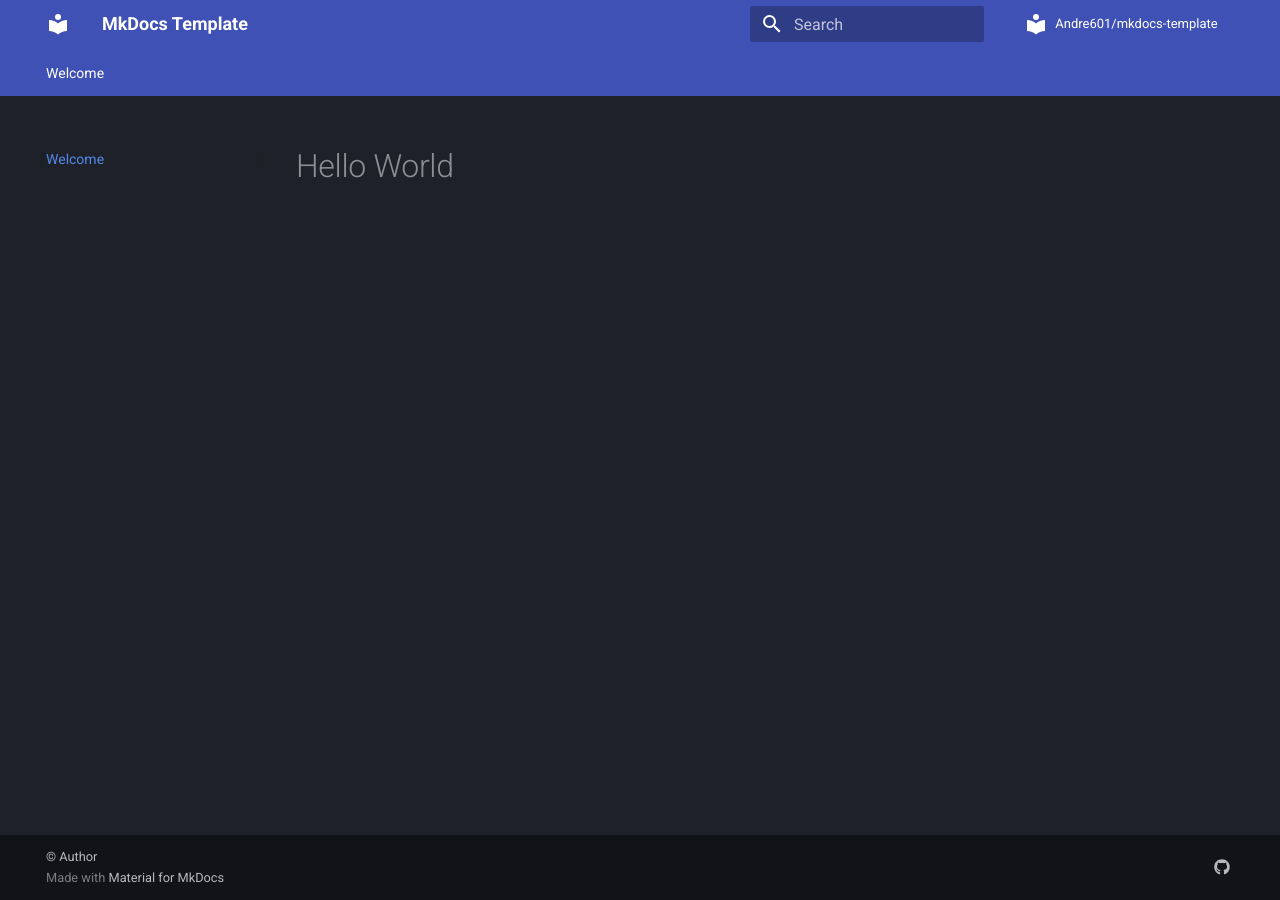
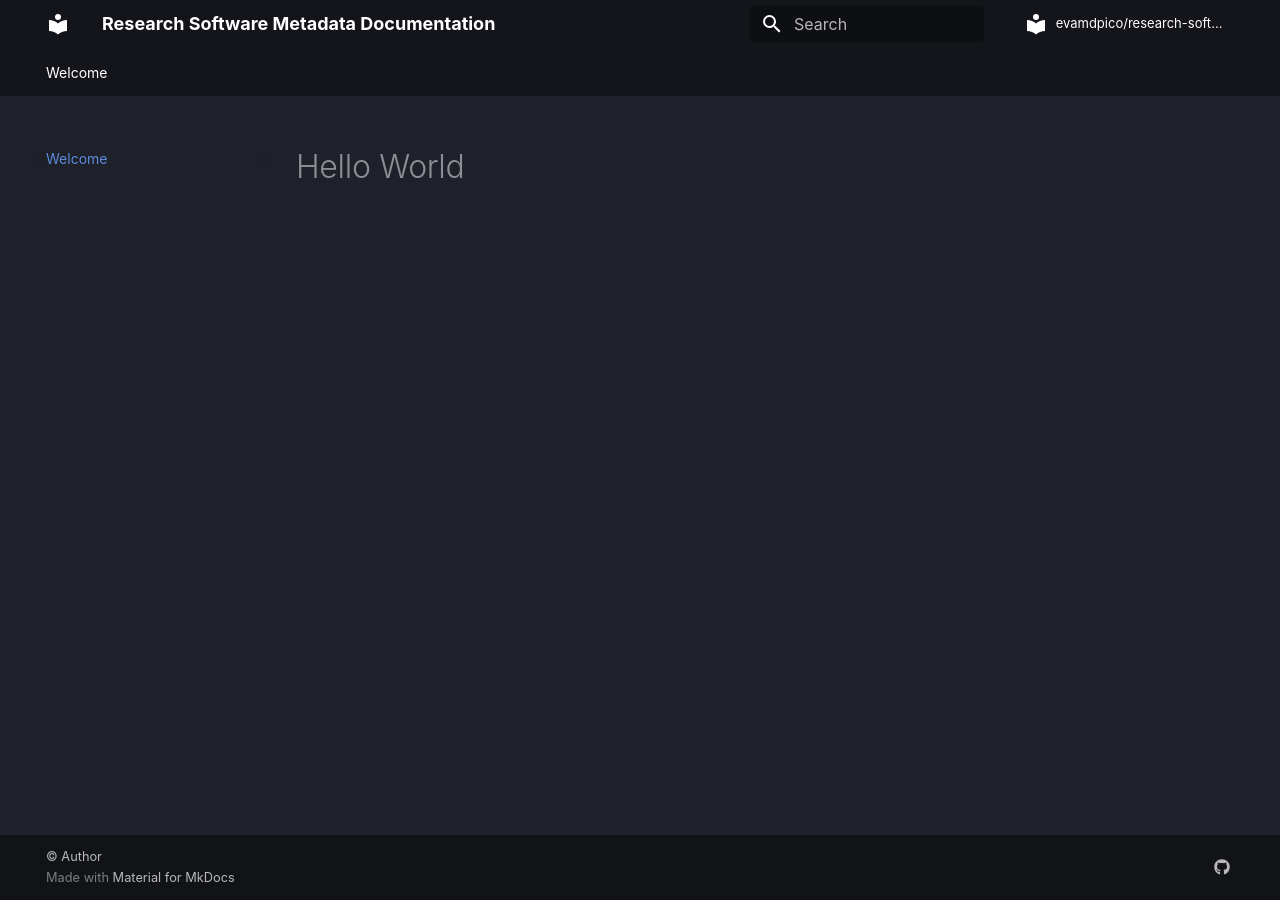
Before and after one commit to inab/research-software-etl, an MkDocs documentation site: the page built from docs/index.md, in a window 1280 px wide. Built offline with MkDocs 1.6.1 and Material for MkDocs 9.7.7, drawn with Linux system fonts in a browser that asks for light colours; some web fonts are replaced; comment, search, counter and statistics services are not loaded.

Commit message:
Update file mkdocs.yml

```diff
--- a/mkdocs.yml
+++ b/mkdocs.yml
@@ -27,9 +27,9 @@
 # | - https://www.mkdocs.org/user-guide/configuration/#site_url                                            |
 # |                                                                                                        |
 # +--------------------------------------------------------------------------------------------------------+
-site_name: MkDocs Template
-site_description: 'A template for future MkDocs wikis'
-site_author: 'Andre_601'
+site_name: Research Software Metadata Documentation
+site_description: 'Research Software Metadata Documentation'
+site_author: 'evamdpico'
 #site_url: 'https://www.andre601.ch/mkdocs-template' # Uncomment to set a canonical URL
 
 # +--------------------------------------------------------------------------------------------------------+
@@ -75,8 +75,8 @@ docs_dir: docs/
 # | - https://www.mkdocs.org/user-guide/configuration/#edit_uri                                            |
 # |                                                                                                        |
 # +--------------------------------------------------------------------------------------------------------+
-repo_name: Andre601/mkdocs-template
-repo_url: https://github.com/Andre601/mkdocs-template
+repo_name: evamdpico/research-software-meta
+repo_url: https://evamdpico.gitlab.io/research-software-meta/
 #edit_uri: tree/master/docs # Uncomment to define a different URI/URL for the "edit" option
 
 # +--------------------------------------------------------------------------------------------------------+
@@ -191,7 +191,7 @@ theme:
     # | - https://squidfunk.github.io/mkdocs-material/setup/changing-the-colors/#primary-color             |
     # |                                                                                                    |
     # +----------------------------------------------------------------------------------------------------+
-    primary: 'indigo'
+    primary: 'black'
 
     # +----------------------------------------------------------------------------------------------------+
     # |                                                                                                    |
@@ -201,7 +201,7 @@ theme:
     # | - https://squidfunk.github.io/mkdocs-material/setup/changing-the-colors/#accent-color              |
     # |                                                                                                    |
     # +----------------------------------------------------------------------------------------------------+
-    accent: 'indigo'
+    accent: 'black'
 
   # +------------------------------------------------------------------------------------------------------+
   # |                                                                                                      |
@@ -216,9 +216,9 @@ theme:
   # | - https://squidfunk.github.io/mkdocs-material/setup/changing-the-fonts/                              |
   # |                                                                                                      |
   # +------------------------------------------------------------------------------------------------------+
-  #font:
-  #  text: 'Roboto'
-  #  code: 'Roboto Mono'
+  font:
+    text: 'Sapce'
+    code: 'Space Mono'
 
   # +------------------------------------------------------------------------------------------------------+
   # |                                                                                                      |
```
